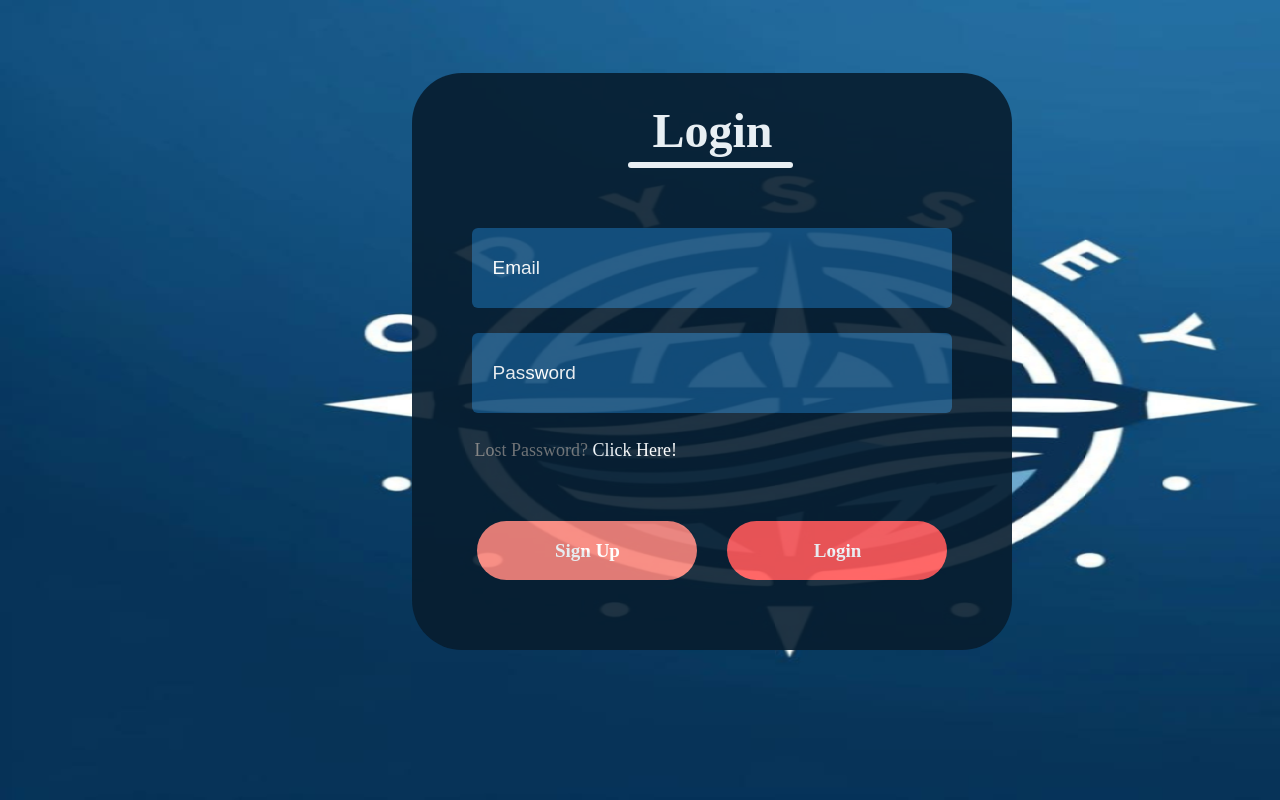
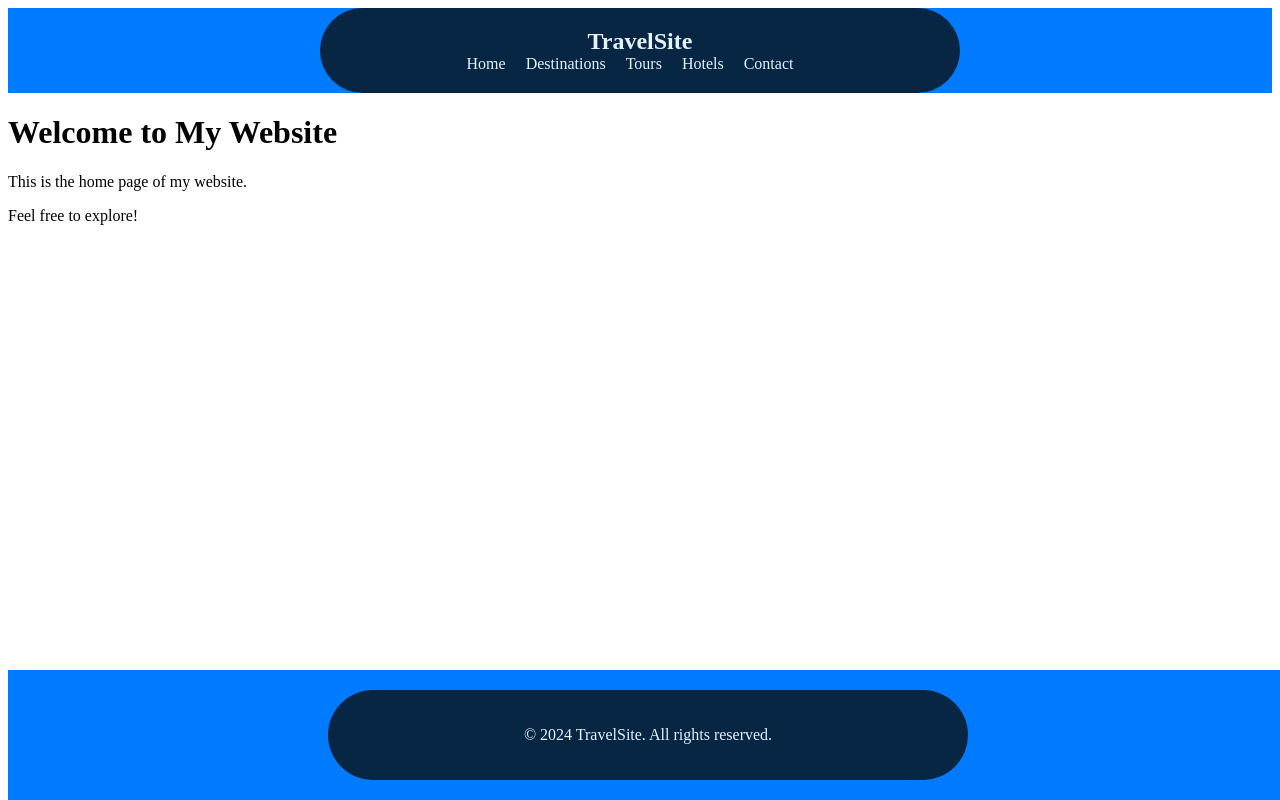
Before and after one commit to roni-kukaj/odyssey-frontend, a React (Vite) app in the folder frontend/odyssey-frontend/: page / in a window 1280 px wide. Built offline with nearby package versions, Linux system fonts and the light colour scheme.

Commit message:
ODY-23:Created homepage with a Navbar and Footer

```diff
--- a/frontend/odyssey-frontend/src/App.jsx
+++ b/frontend/odyssey-frontend/src/App.jsx
@@ -1,11 +1,22 @@
 import LoginSignup from "./Components/LoginSignup/LoginSignup.jsx"
 import "./Components/LoginSignup/LoginSignup.css"
+
+import Homepage from "./Components/Homepage/Homepage.jsx"
+import "./Components/Homepage/Homepage.css"
+
+import Navbar from "./Components/Navbar/Navbar.jsx"
+import "./Components/Navbar/Navbar.css"
+
+import Footer from "./Components/Footer/Footer.jsx"
+import "./Components/Footer/Footer.css"
 
 
 function App() {
   return (
     <div>
-        <LoginSignup/>
+{/*         <LoginSignup/> */}
+        <Homepage/>
+
     </div>
 
   )
--- /dev/null
+++ b/frontend/odyssey-frontend/src/Components/Footer/Footer.css
@@ -0,0 +1,15 @@
+/* Footer CSS */
+.footer {
+  background-color: #007bff; /* Blue color */
+  color: #fff;
+  padding: 20px 0;
+  position: absolute;
+  width: 100%;
+  bottom: 0;
+}
+
+.container {
+  max-width: 1200px;
+  margin: 0 auto;
+  text-align: center;
+}
--- /dev/null
+++ b/frontend/odyssey-frontend/src/Components/Footer/Footer.jsx
@@ -0,0 +1,15 @@
+import React from 'react';
+import "./Footer.css";
+
+function Footer() {
+  return (
+    <footer className="footer">
+      <div className="container">
+        <p>&copy; 2024 TravelSite. All rights reserved.</p>
+        {/* Add more details as needed */}
+      </div>
+    </footer>
+  );
+}
+
+export default Footer;
--- /dev/null
+++ b/frontend/odyssey-frontend/src/Components/Homepage/Homepage.css
@@ -0,0 +1,4 @@
+body {
+  background-image: none; /* Path to your background image */
+
+}
--- /dev/null
+++ b/frontend/odyssey-frontend/src/Components/Homepage/Homepage.jsx
@@ -0,0 +1,20 @@
+import React from 'react';
+import "./Homepage.css";
+import Navbar from '../Navbar/Navbar';
+import Footer from '../Footer/Footer';
+
+// Functional component representing the home page
+function Homepage() {
+  return (
+    <div>
+    <Navbar />
+      <h1>Welcome to My Website</h1>
+      <p>This is the home page of my website.</p>
+      <p>Feel free to explore!</p>
+    <Footer />
+    </div>
+
+  );
+}
+
+export default Homepage;
--- a/frontend/odyssey-frontend/src/Components/LoginSignup/LoginSignup.css
+++ b/frontend/odyssey-frontend/src/Components/LoginSignup/LoginSignup.css
@@ -1,6 +1,5 @@
 body {
   background-image: url('../Assets/odyssey-logo.png'); /* Path to your background image */
-
   background-repeat: no-repeat;
 }
 
--- /dev/null
+++ b/frontend/odyssey-frontend/src/Components/Navbar/Navbar.css
@@ -0,0 +1,59 @@
+/* Navbar CSS */
+.navbar {
+  background-color: #007bff; /* Blue color */
+  color: #fff;
+  width: 100%; /* Set width to 100% */
+}
+
+.container {
+  display: flex;
+  justify-content: space-between;
+  align-items: center;
+  padding: 20px;
+  max-width: 1200px; /* Add max-width to center the content */
+  margin: 0 auto; /* Center the navbar */
+}
+
+.logo {
+  margin: 0;
+  font-size: 1.5rem;
+}
+
+.nav-links {
+  list-style-type: none;
+  margin: 0;
+  padding: 0;
+  display: flex;
+}
+
+.nav-links li {
+  margin-right: 20px;
+}
+
+.nav-links li a {
+  color: #fff;
+  text-decoration: none;
+  transition: color 0.3s ease;
+}
+
+.nav-links li a:hover {
+  color: #f8f9fa; /* Lighter color on hover */
+}
+
+/* Media query for responsiveness */
+@media (max-width: 768px) {
+  .container {
+    flex-direction: column;
+    align-items: flex-start;
+  }
+
+  .nav-links {
+    margin-top: 20px;
+    flex-direction: column;
+  }
+
+  .nav-links li {
+    margin-right: 0;
+    margin-bottom: 10px;
+  }
+}
--- /dev/null
+++ b/frontend/odyssey-frontend/src/Components/Navbar/Navbar.jsx
@@ -0,0 +1,21 @@
+import React from 'react';
+import "./Navbar.css";
+
+function Navbar() {
+  return (
+    <nav className="navbar">
+      <div className="container">
+        <h1 className="logo">TravelSite</h1>
+        <ul className="nav-links">
+          <li><a href="#">Home</a></li>
+          <li><a href="#">Destinations</a></li>
+          <li><a href="#">Tours</a></li>
+          <li><a href="#">Hotels</a></li>
+          <li><a href="#">Contact</a></li>
+        </ul>
+      </div>
+    </nav>
+  );
+}
+
+export default Navbar;
```
